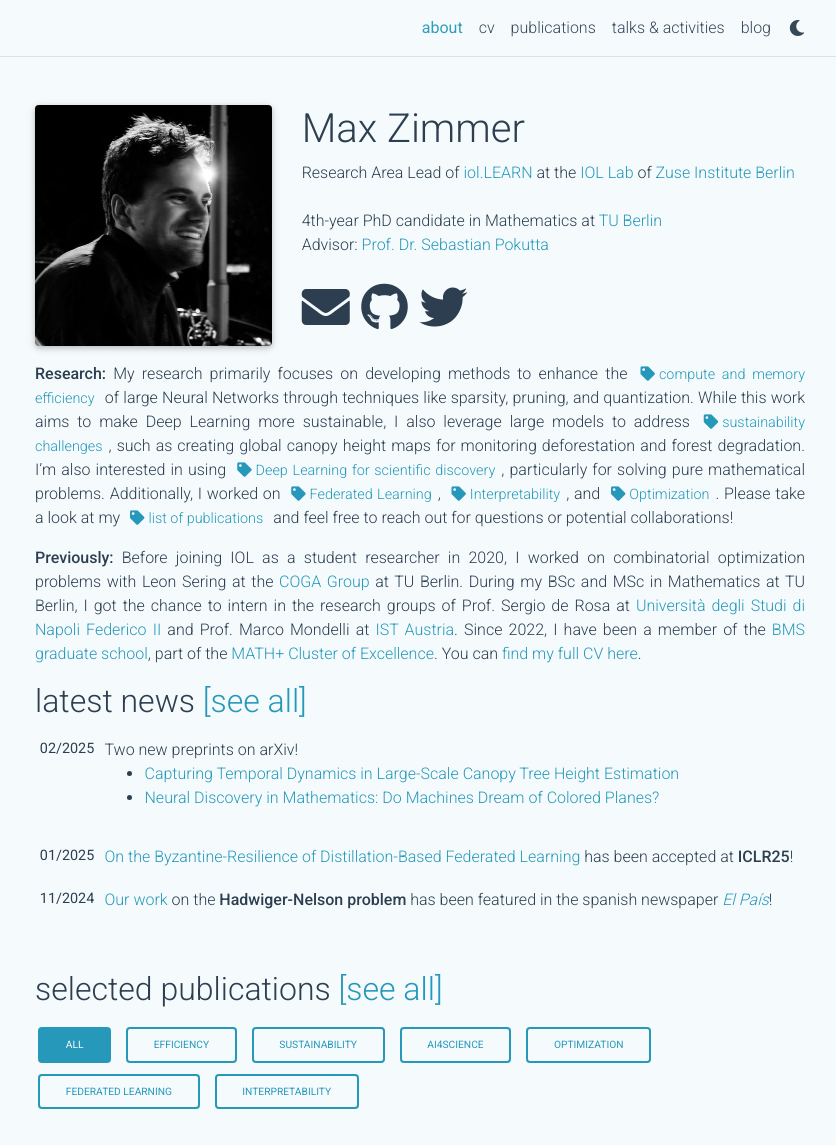
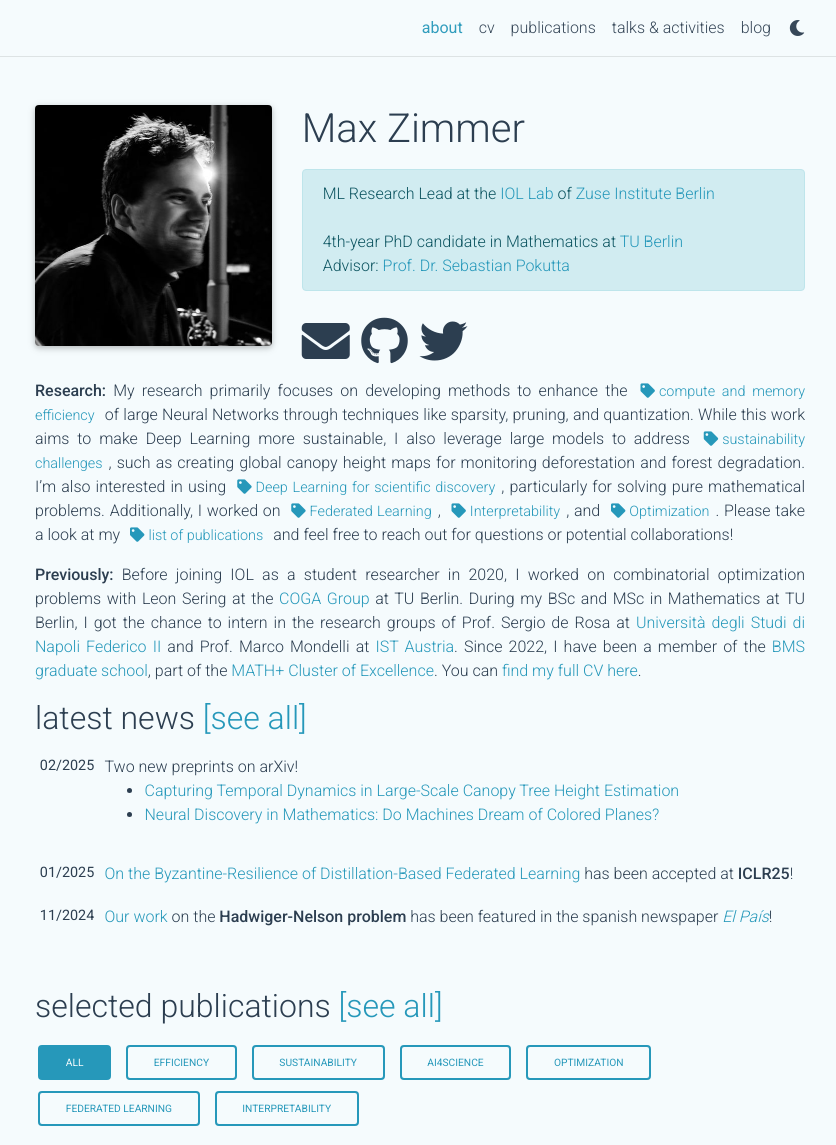
Before and after one commit to zimmer-m/zimmer-m.github.io, a Jekyll site: the page built from _pages/about.md, in a window 1280 px wide and 1336 px high, cut to the strip 0-1145 px from the top of the window. Shown: the whole strip, without its empty margins (220-1056 px from the left). Built offline with Jekyll 4.4.1, drawn with Linux system fonts in a browser that asks for light colours; full-size pictures stand in for the smaller copies a plugin makes; comment, search, counter and statistics services are not loaded; a style sheet for code colours, icons or effects is not loaded.

Commit message:
added box for about

```diff
--- a/_pages/about.md
+++ b/_pages/about.md
@@ -3,9 +3,11 @@ layout: about
 title: about
 permalink: /
 subtitle: |+
-  Research Area Lead of <a href="https://iol.zib.de/research/iol-learn.html">iol.LEARN</a> at the <a href="https://iol.zib.de/">IOL Lab</a> of <a href="https://www.zib.de/">Zuse Institute Berlin</a><br><br>
+  <div class="alert alert-info" role="alert">
+  ML Research Lead at the <a href="https://iol.zib.de/">IOL Lab</a> of <a href="https://www.zib.de/">Zuse Institute Berlin</a><br><br>
   4th-year PhD candidate in Mathematics at <a href="https://www.tu.berlin/en/math">TU Berlin</a><br>
   Advisor: <a href="http://www.pokutta.com/">Prof. Dr. Sebastian Pokutta</a>
+  </div>
 
 
 profile:
@@ -18,6 +20,8 @@ news: true  # includes a list of news items
 selected_papers: true # includes a list of papers marked as "selected={true}"
 social: true  # includes social icons at the bottom of the page
 ---
+
+
 **Research:** My research primarily focuses on developing methods to enhance the <a href="/#efficiency" class="tag-link">compute and memory efficiency</a> of large Neural Networks through techniques like sparsity, pruning, and quantization. While this work aims to make Deep Learning more sustainable, I also leverage large models to address <a href="/#sustainability" class="tag-link">sustainability challenges</a>, such as creating global canopy height maps for monitoring deforestation and forest degradation. I'm also interested in using <a href="/#ai4science" class="tag-link">Deep Learning for scientific discovery</a>, particularly for solving pure mathematical problems. Additionally, I worked on <a href="/#federated-learning" class="tag-link">Federated Learning</a>, <a href="/#interpretability" class="tag-link">Interpretability</a>, and <a href="/#optimization" class="tag-link">Optimization</a>. Please take a look at my <a href="/#all" class="tag-link">list of publications</a> and feel free to reach out for questions or potential collaborations!
 
 **Previously:** Before joining IOL as a student researcher in 2020, I worked on combinatorial optimization problems with Leon Sering at the [COGA Group](https://www3.math.tu-berlin.de/coga/) at TU Berlin. During my BSc and MSc in Mathematics at TU Berlin, I got the chance to intern in the research groups of Prof. Sergio de Rosa at [Università degli Studi di Napoli Federico II](https://www.pastalab.unina.it/) and Prof. Marco Mondelli at [IST Austria](https://ist.ac.at/en/research/mondelli-group/). Since 2022, I have been a member of the [BMS graduate school](https://www.math-berlin.de), part of the [MATH+ Cluster of Excellence](https://mathplus.de/). You can [find my full CV here](/cv).
```
